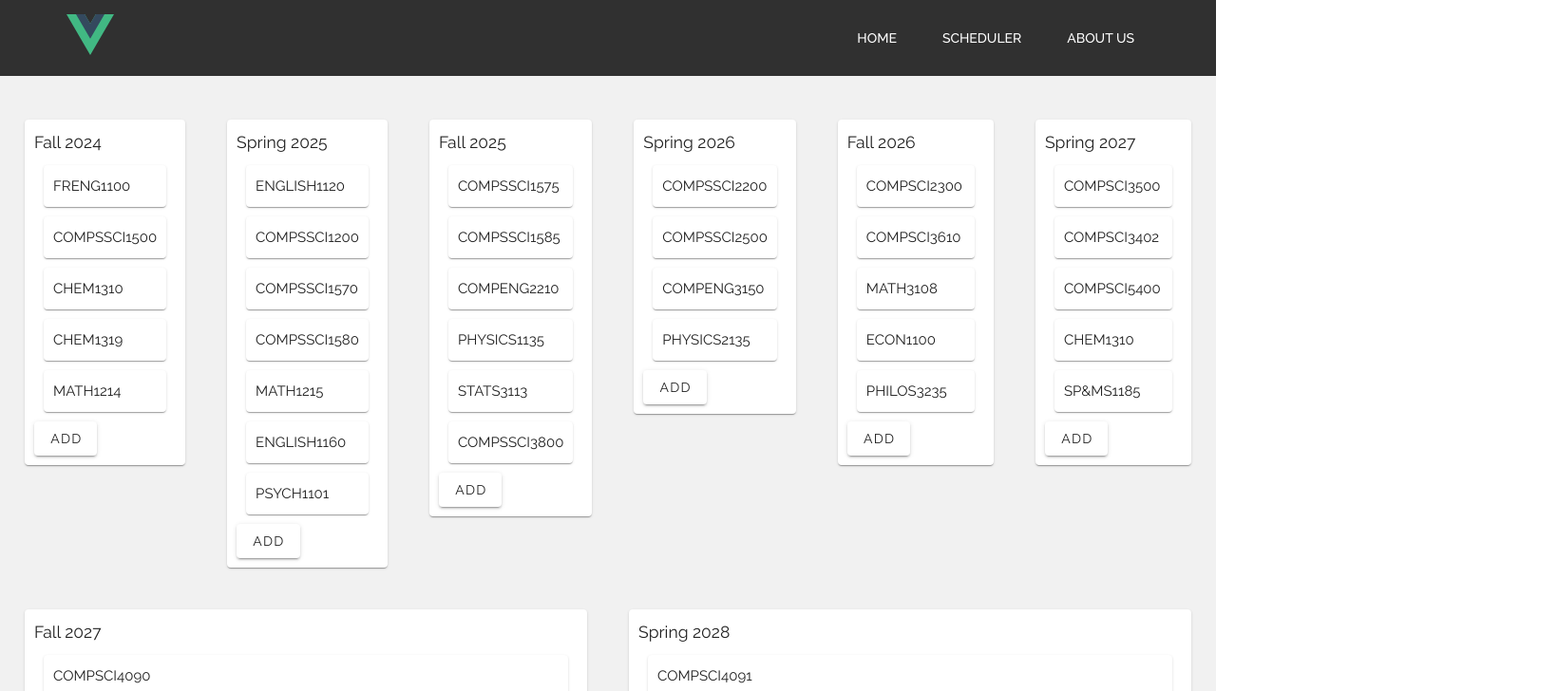
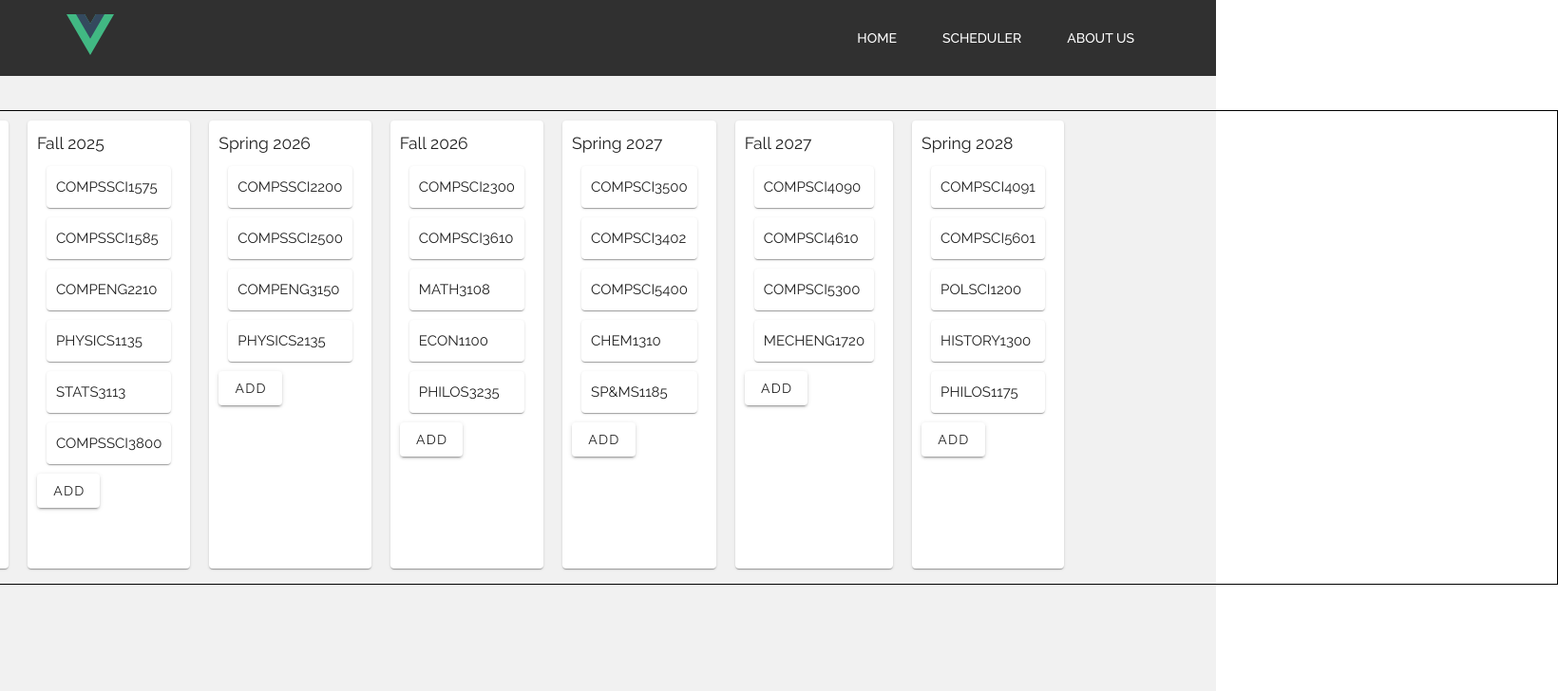
Before and after one commit to capstone-2-schedule-planner/frontend, a Vue app in the folder schedule-planner/: page /Scheduler in a window 1280 px wide. Shown: the top 728 px of the page at 95% size, 1640 px wide, since content can reach past the window. Built offline with nearby package versions, Linux system fonts and the light colour scheme.

Commit message:
horizontal scrolling box implementation

```diff
--- a/schedule-planner/package.json
+++ b/schedule-planner/package.json
@@ -18,6 +18,7 @@
     "sass": "^1.69.5",
     "vue": "^3.3.4",
     "vue-router": "^4.2.5",
+    "vue3-marquee": "^4.1.0",
     "vuedraggable": "^4.1.0",
     "vuetify": "^3.3.23"
   },
--- a/schedule-planner/src/views/Scheduler.vue
+++ b/schedule-planner/src/views/Scheduler.vue
@@ -1,9 +1,11 @@
 <template>
   <div class="margin"></div>
   <v-container fluid>
-    <v-row>
-      <v-col v-for="n in csCourses.length" :key="n">
-        <v-card>
+    <div class="wrapper">
+      <div class="wrapper-box">
+        <div id="box">
+          <div class="scroll-box">
+            <v-card v-for="(n, index) in csCourses.length" :key="n">
               <h3>{{ semesterTitle(n) }}</h3>
               <draggable v-model="csCourses[n - 1]" item-key="id" group="a">
                 <template #item="{ element: course }">
@@ -11,7 +13,6 @@
                     <div class="course-card">{{ course.name }}</div>
                   </v-card>
                 </template>
-
                 <template #footer>
                   <div>
                     <v-btn @click="add(n-1)">Add</v-btn>
@@ -19,10 +20,13 @@
                 </template>
               </draggable>
             </v-card>
-      </v-col>
-    </v-row>
+          </div>
+        </div>
+      </div>
+    </div>
   </v-container>
 </template>
+
 
 
 <script>
@@ -130,6 +134,30 @@ export default {
 </script>
 
 <style scoped>
+.wrapper {
+  display: flex;
+  justify-content: center;
+  align-items: center;
+  flex-direction: column;
+}
+.wrapper-box {
+  max-width: 2000px;
+  min-width: 2000px;
+  min-height: 500px;
+  overflow: auto;
+}
+#box {
+  width: 2000px;
+  height: 500px;
+  border: 1px solid black;
+  position: relative;
+}
+.scroll-box {
+  display: flex;
+  flex-direction: row; /* Horizontal layout */
+  overflow-x: auto; /* Horizontal scroll */
+  white-space: nowrap; /* Prevent wrapping of elements */
+}
 .margin {
   height: 100px;
 }
```
Also changed, not shown: 1 other file (tests, documents, lock files or other folders). Lines whose indentation alone changed are shown as unchanged.
